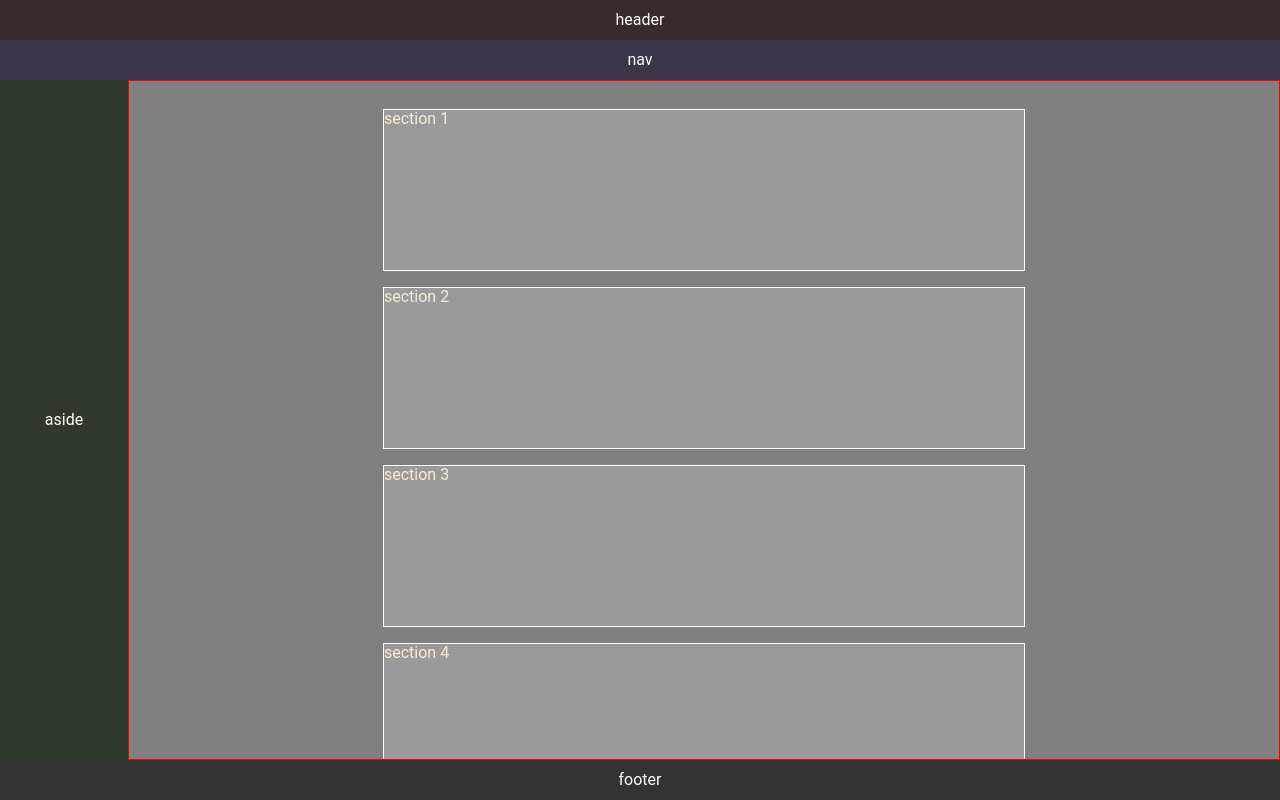
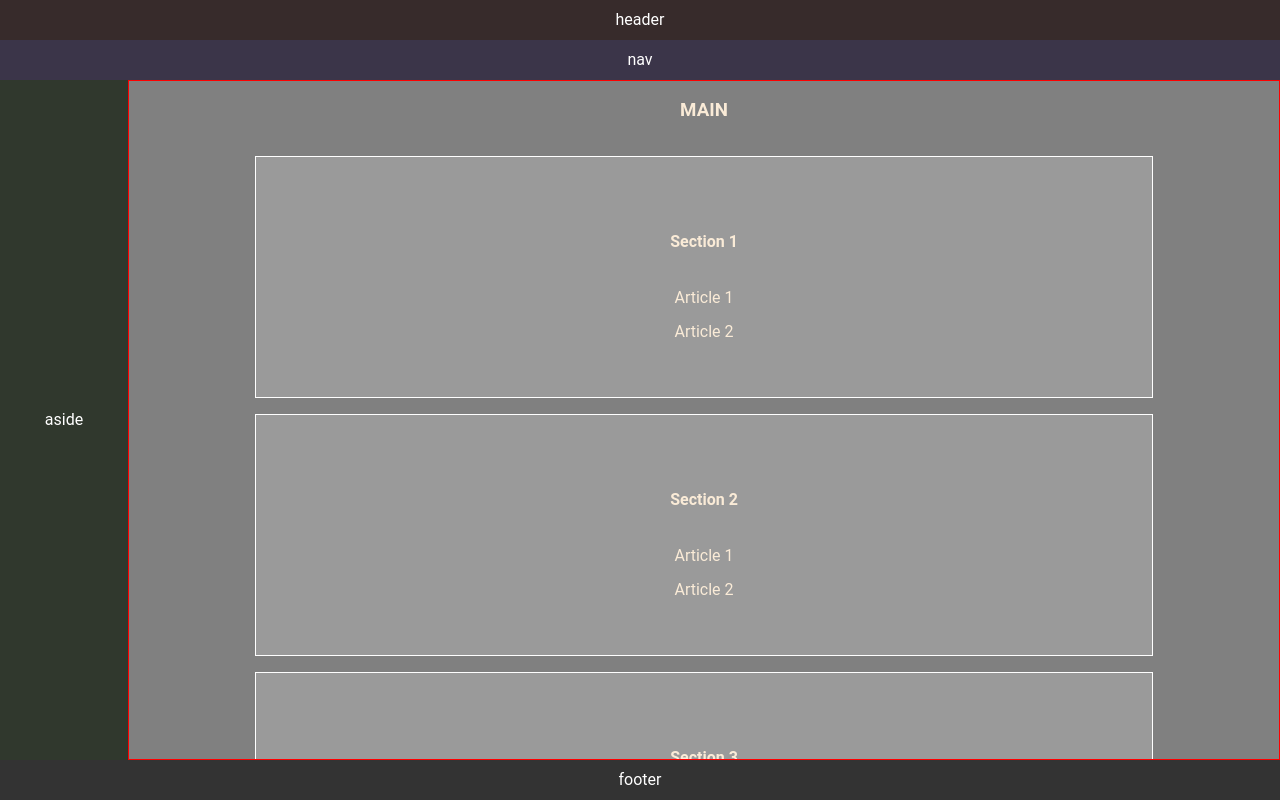
Before and after one commit to Ruben-Alvarez-Dev/project_Portfolio_Vanilla, a plain HTML site: page index.html in a window 1280 px wide. Drawn offline with Linux system fonts and the light colour scheme.

Commit message:
feature: sections and articles in main

```diff
--- a/index.html
+++ b/index.html
@@ -13,10 +13,30 @@
     <nav class="nav">nav</nav>
     <main class="main">
         <h3>MAIN</h3>
-        <section class="section">section 1</section>
-        <section class="section">section 2</section>
-        <section class="section">section 3</section>
-        <section class="section">section 4</section>
+        <section class="section">
+            <h4>Section 1</h4>
+            <article>Article 1</article>
+            <article>Article 2</article>
+        </section>
+
+        <section class="section">
+            <h4>Section 2</h4>
+            <article>Article 1</article>
+            <article>Article 2</article>
+        </section>
+
+        <section class="section">
+            <h4>Section 3</h4>
+            <article>Article 1</article>
+            <article>Article 2</article>
+        </section>
+
+        <section class="section">
+            <h4>Section 4</h4>
+            <article>Article 1</article>
+            <article>Article 2</article>
+        </section>
+
     </main>
 
     <aside class="aside">aside</aside>
--- a/style.css
+++ b/style.css
@@ -44,13 +44,11 @@ main {
 
     display: flex;
     flex-flow: column nowrap;
-    justify-content: center;
     align-items: center;
     gap: 2vh;
 
     grid-area: main;
     overflow-y: auto;
-
 
 }
 
@@ -58,8 +56,14 @@ main .section {
     background-color: rgba(255, 255, 255, 0.2);
     border: 1px solid white;
 
-    width: 50vw;
-    min-height: 20vh;
+    display: flex;
+    flex-flow: column nowrap;
+    justify-content: center;
+    align-items: center;
+    gap: 2vh;
+
+    width: 70vw;
+    min-height: 30vh;
 }
 
 aside {
```
